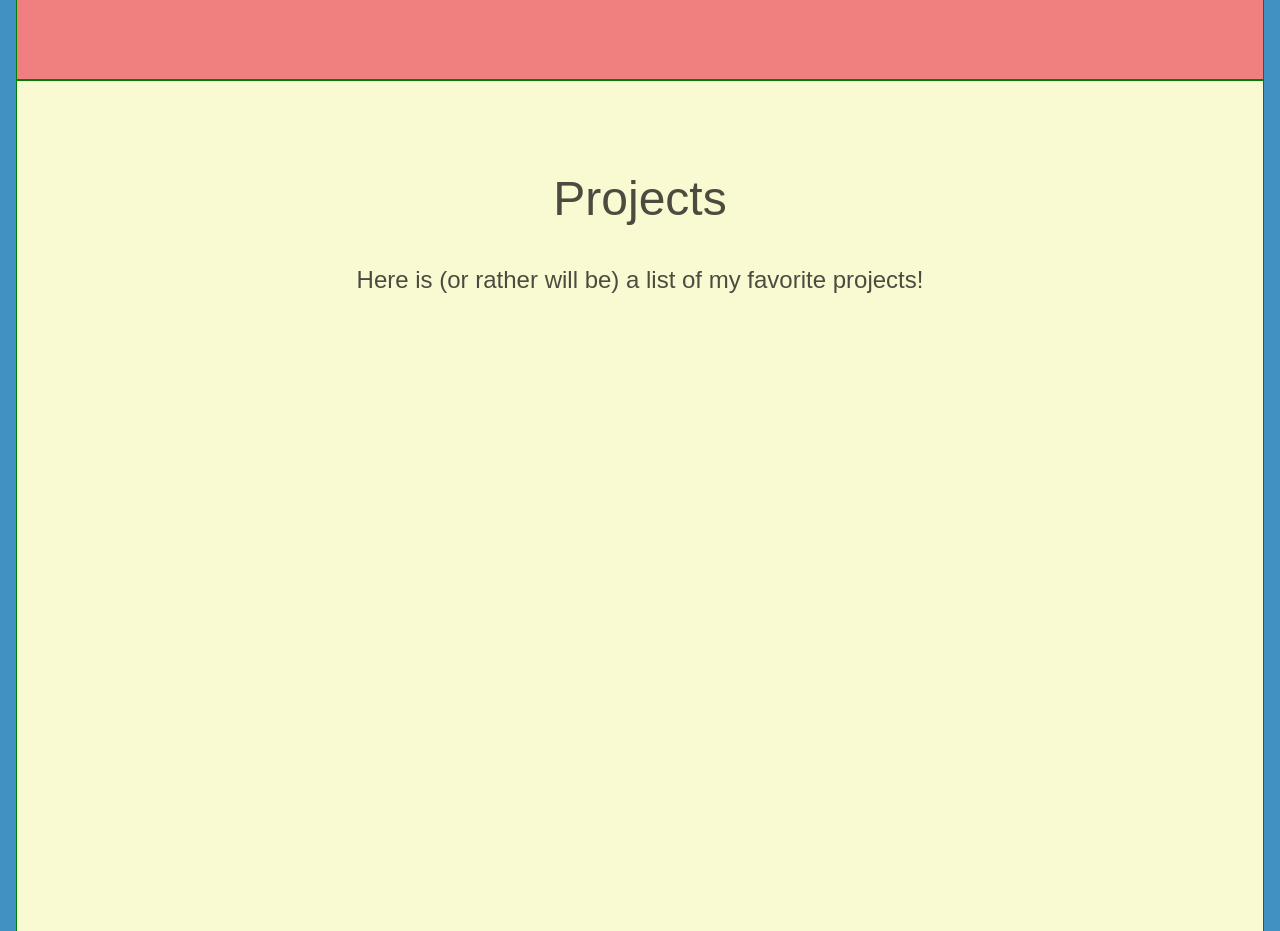
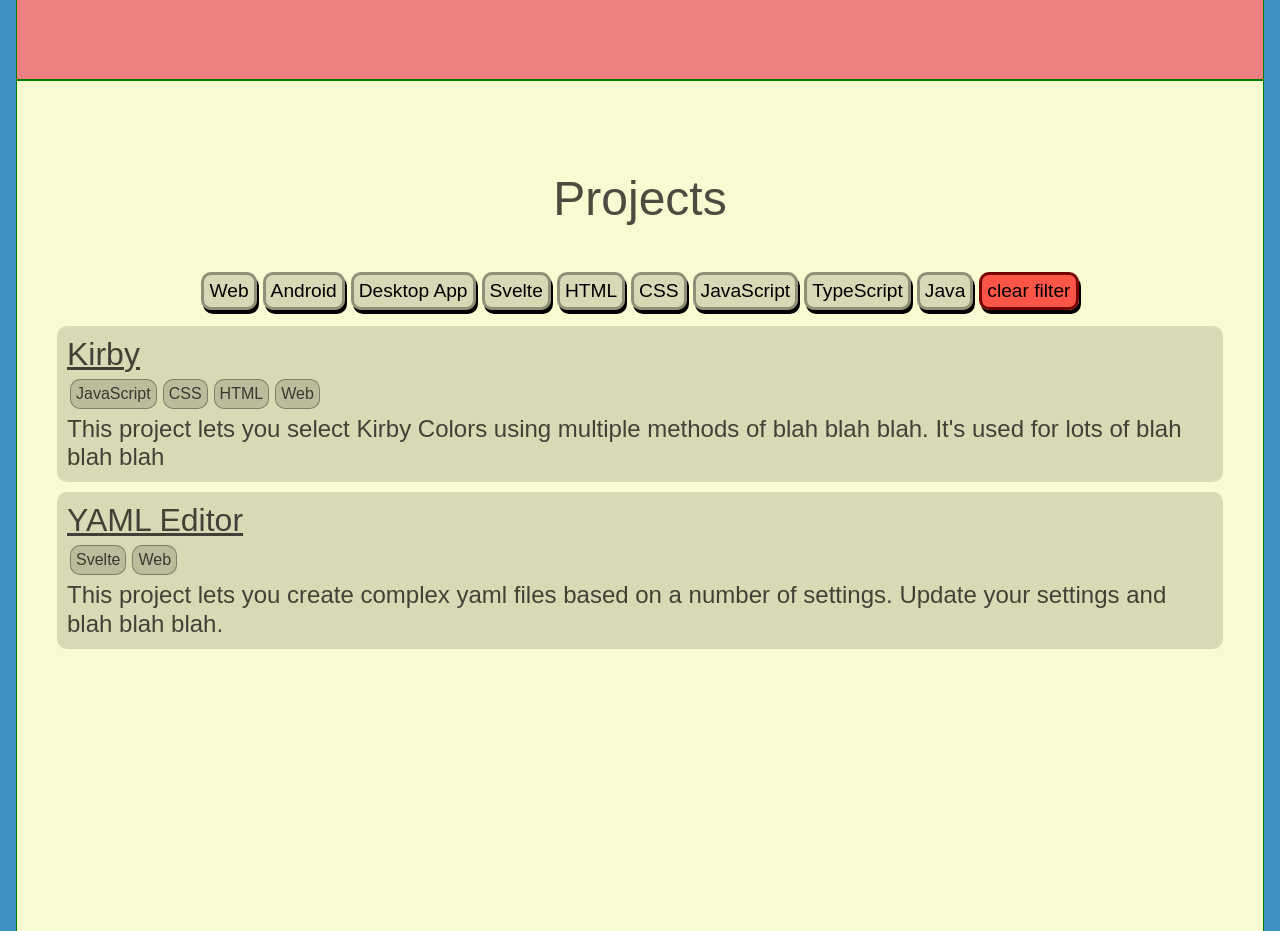
Before and after one commit to sidney-prytherch/Profile-Site, a SvelteKit app: page / in a window 1280 px wide. Shown: the part 2540-3471 px from the top of the page. Built offline with nearby package versions, Linux system fonts and the light colour scheme; a web font is replaced by a local one.

Commit message:
Update Projects.svelte
- get data from lib/data/json
- create filter for projects based on tags

```diff
--- a/src/routes/Projects.svelte
+++ b/src/routes/Projects.svelte
@@ -1,4 +1,129 @@
-<div>
-    <h1>Projects</h1>
-    <p>Here is (or rather will be) a list of my favorite projects!</p>
+<script lang="ts">
+	import projects from '$lib/data/projects.json';
+	import { ProjectTags } from './types';
+
+	// necessary for getting enum key from enum value within Svelte html section
+	const tagMap = new Map(Object.entries(ProjectTags));
+
+	// each tag can be filtered - this map stores each tag and a bool of whether it's filtered or not
+	let tagFilterBooleanMap = new Map(Object.keys(ProjectTags).map((tag) => [tag, false]));
+	// array of strings/tags whose filter is active
+	$: filteredTags = [...tagFilterBooleanMap.keys()].filter((tag) => tagFilterBooleanMap.get(tag));
+	$: filteredProjects =
+		filteredTags.length === 0 || filteredTags.length === tagFilterBooleanMap.size
+			? projects
+			: projects.filter((project) =>
+					project.tags.some((projectTag) => filteredTags.includes(projectTag))
+				);
+</script>
+
+<div id="project-section">
+	<h1>Projects</h1>
+
+	<div class="tags">
+		{#each tagFilterBooleanMap.entries() as [tag, isFiltered]}
+			<button
+				class:selected={isFiltered}
+				on:click={() => {
+					tagFilterBooleanMap.set(tag, !isFiltered);
+					tagFilterBooleanMap = tagFilterBooleanMap;
+				}}>{tagMap.get(tag)}</button
+			>
+		{/each}
+		<button
+			class="clear"
+			on:click={() => {
+				[...tagFilterBooleanMap.keys()].forEach((key) => {
+					tagFilterBooleanMap.set(key, false);
+				});
+				tagFilterBooleanMap = tagFilterBooleanMap;
+			}}
+			>clear filter
+		</button>
+	</div>
+
+	{#each filteredProjects as project}
+		<div class="project-group">
+            <h2>{project.title}</h2>
+			<div class="title-and-tags">
+				{#each project.tags as tag}
+					<span>{tagMap.get(tag)}</span>
+				{/each}
+			</div>
+			<p>{project.description}</p>
+		</div>
+	{/each}
 </div>
+
+<style>
+    h2, p {
+        margin-block: 0
+    }
+
+	h2 {
+		max-width: fit-content;
+		display: inline-block;
+	}
+
+	#project-section {
+		margin: 0 30px;
+	}
+
+    .title-and-tags {
+		display: flex;
+		flex-wrap: wrap;
+		flex-direction: row;
+    }
+
+	.tags {
+		display: flex;
+		flex-wrap: wrap;
+		flex-direction: row;
+		justify-content: center;
+	}
+
+	span {
+		background-color: #00000022;
+		border-radius: 10px;
+		border: solid #00000055 1px;
+		padding: 5px;
+		margin: 6px 3px;
+	}
+
+	button {
+		background-color: #00000022;
+		border-radius: 10px;
+		border: solid #00000055 3px;
+		padding: 5px;
+		margin: 6px 3px;
+		box-shadow: 2px 4px;
+	}
+
+	.clear {
+		background-color: #fd0303aa;
+		border-color: rgb(117, 0, 0);
+	}
+
+	.selected {
+		background-color: #000000aa;
+		border-color: #00000088;
+		transform: translate(2px, 4px);
+		box-shadow: 1px 1px 0px black;
+		color: lightcyan;
+	}
+
+	.project-group {
+		display: flex;
+		align-content: stretch;
+		align-items: stretch;
+		flex-direction: column;
+		background-color: #00000022;
+        border-radius: 10px;
+        padding: 10px;
+        margin: 10px
+	}
+
+	.project-group h2 {
+        text-decoration: underline;
+	}
+</style>
```
